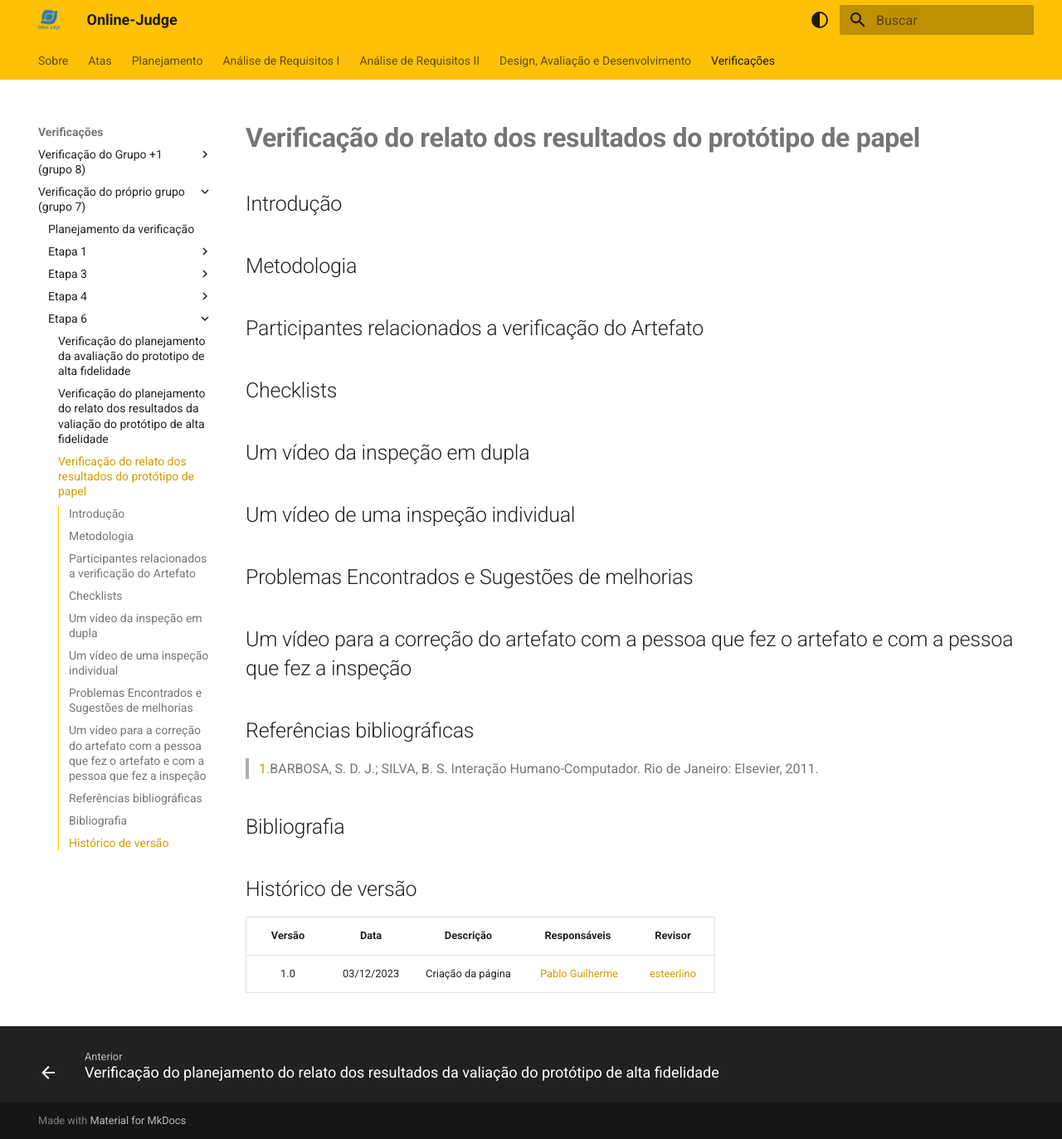
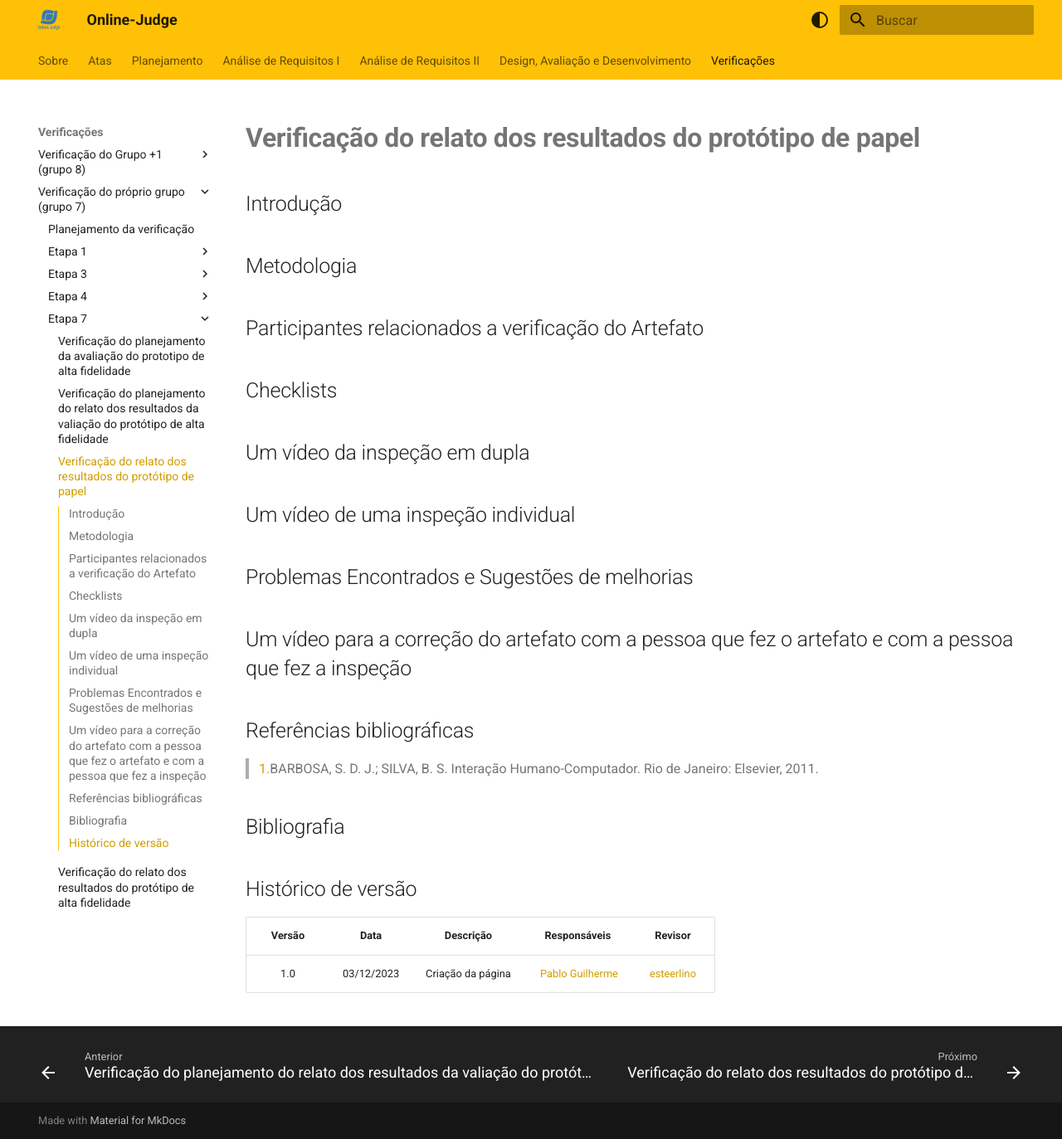
Before and after one commit to Interacao-Humano-Computador/2023.2-OnlineJudge, an MkDocs documentation site: the page built from docs/verificacao/grupo_7/etapa_7/verificacao-relato-dos-resultados-do-prototipo-de-papel.md, in a window 1280 px wide and 1373 px high. Shown: the whole window at 83% size. Built offline with MkDocs 1.6.1 and Material for MkDocs 9.7.7, drawn with Linux system fonts in a browser that asks for light colours.

```diff
--- a/mkdocs.yml
+++ b/mkdocs.yml
@@ -121,11 +121,11 @@ nav:
               - Planejamento da Relato dos Resultados da Avaliação do Storyboard: verificacao/grupo_7/etapa_4/verificacao-planejamento-resultados-storyboard.md
               - Verificação dos Storyboards: verificacao/grupo_7/etapa_4/verificacao-storyboards.md
 
-            - Etapa 6:
-                - Verificação do planejamento da avaliação do prototipo de alta fidelidade: verificacao/grupo_7/etapa_6/verificacao-planejamento-da-avaliacao-do-prototipo-de-alta-fidelidade.md
-                - Verificação do planejamento do relato dos resultados da valiação do protótipo de alta fidelidade: verificacao/grupo_7/etapa_6/verificacao-planejamento-relato-dos-resultados-prototipo-alta.md
-                - Verificação do relato dos resultados do protótipo de papel: verificacao/grupo_7/etapa_6/verificacao-relato-dos-resultados-do-prototipo-de-papel.md
-
+            - Etapa 7:
+                - Verificação do planejamento da avaliação do prototipo de alta fidelidade: verificacao/grupo_7/etapa_7/verificacao-planejamento-da-avaliacao-do-prototipo-de-alta-fidelidade.md
+                - Verificação do planejamento do relato dos resultados da valiação do protótipo de alta fidelidade: verificacao/grupo_7/etapa_7/verificacao-planejamento-relato-dos-resultados-prototipo-alta.md
+                - Verificação do relato dos resultados do protótipo de papel: verificacao/grupo_7/etapa_7/verificacao-relato-dos-resultados-do-prototipo-de-papel.md
+                - Verificação do relato dos resultados do protótipo de alta fidelidade: verificacao/grupo_7/etapa_7/verificacao-relato-resultados-prototipo-alta-fidelidade.md
 
 theme:
   name: material
```
Also changed, not shown: docs/verificacao/grupo_7/etapa_3/verificacao-caracteristicas-plataforma.md (+16 -3 lines), docs/verificacao/grupo_7/etapa_3/verificacao-guia-estilo.md (+19 -3 lines), docs/verificacao/grupo_7/etapa_7/verificacao-planejamento-da-avaliacao-do-prototipo-de-alta-fidelidade.md (renamed from docs/verificacao/grupo_7/etapa_6/verificacao-planejamento-da-avaliacao-do-prototipo-de-alta-fidelidade.md), docs/verificacao/grupo_7/etapa_7/verificacao-planejamento-relato-dos-resultados-prototipo-alta.md (renamed from docs/verificacao/grupo_7/etapa_6/verificacao-planejamento-relato-dos-resultados-prototipo-alta.md), docs/verificacao/grupo_7/etapa_7/verificacao-relato-dos-resultados-do-prototipo-de-papel.md (renamed from docs/verificacao/grupo_7/etapa_6/verificacao-relato-dos-resultados-do-prototipo-de-papel.md), docs/verificacao/grupo_7/etapa_7/verificacao-relato-resultados-prototipo-alta-fidelidade.md (added).
